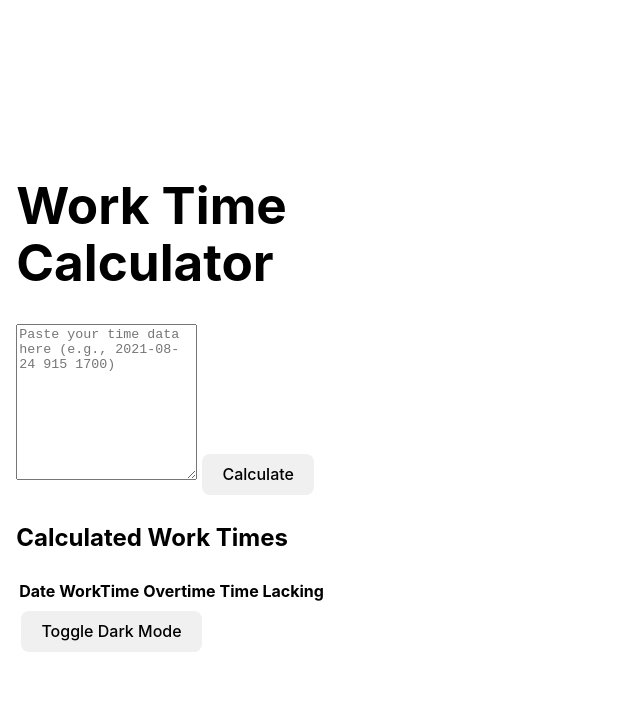
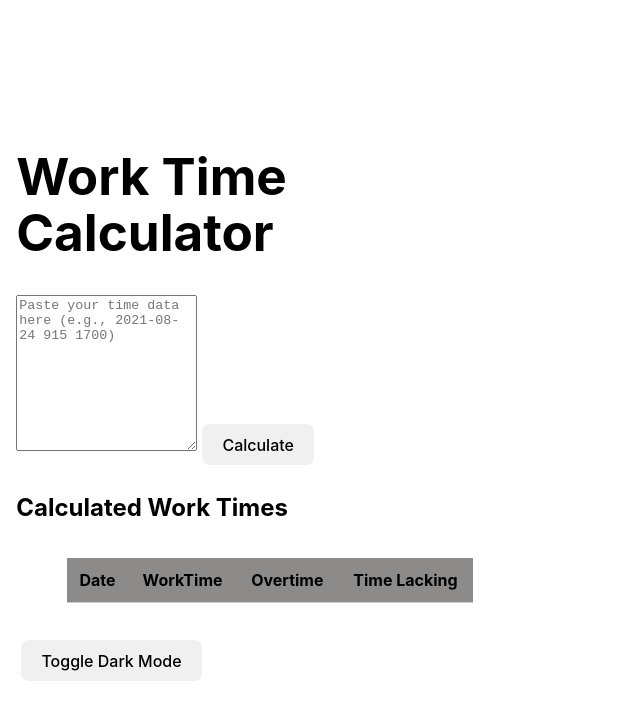
Before and after one commit to Yasser3li/CalculatingHours, a React (Vite) app: page / in a window 1280 px wide. Shown: the top 720 px of the page, without its empty margins (0-640 px from the left). Built offline with nearby package versions, Linux system fonts and the light colour scheme.

Commit message:
Update TimeCalculator.css

```diff
--- a/src/components/TimeCalculator.css
+++ b/src/components/TimeCalculator.css
@@ -57,3 +57,32 @@ button {
   margin-left: auto;
   margin-right: auto;
 }
+
+/* Table Styling */
+table {
+  width: 80%;
+  margin: 2rem auto;
+  border-collapse: collapse;
+  text-align: center;
+}
+
+th,
+td {
+  padding: 10px;
+  border-bottom: 1px solid #ccc;
+}
+
+thead {
+  background-color: #8d8a8a;
+}
+
+/* Hover effect for table rows */
+tr:hover {
+  background-color: rgba(0, 0, 0, 0.05);
+}
+
+/* Center Text in Table Header and Rows */
+th,
+td {
+  text-align: center;
+}
```
